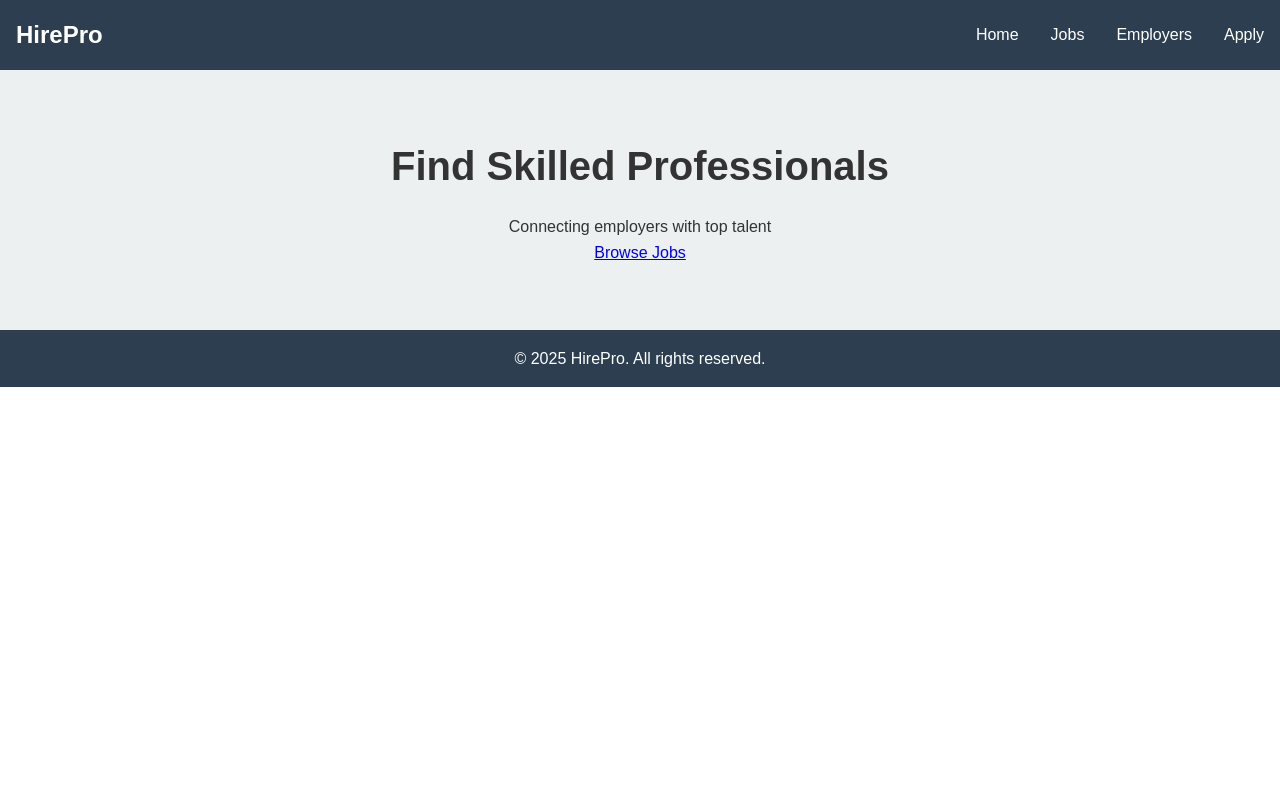
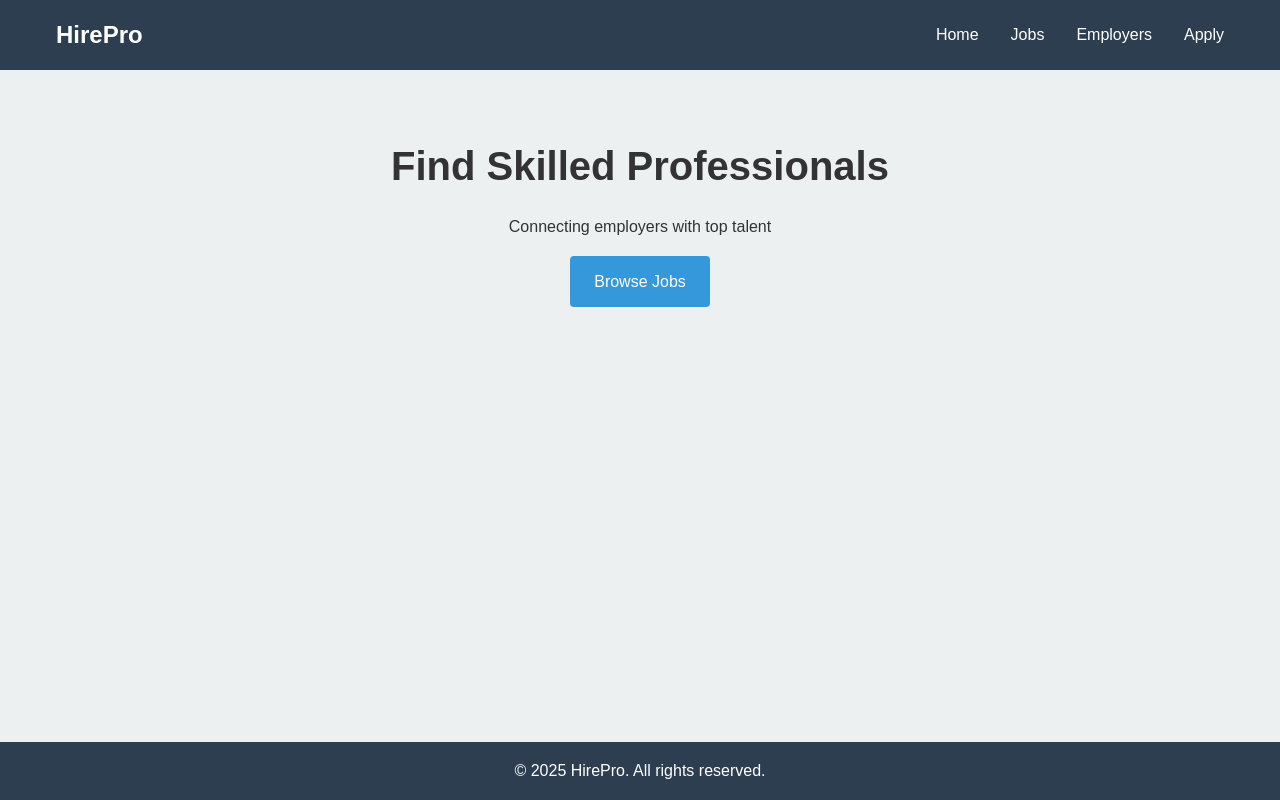
Before and after one commit to Dozie130/Website-for-skill-personel, a plain HTML site: page index.html in a window 1280 px wide. Drawn offline with Linux system fonts and the light colour scheme.

Commit message:
Update styles.css

```diff
--- a/styles.css
+++ b/styles.css
@@ -8,15 +8,23 @@
 body {
     line-height: 1.6;
     color: #333;
+    min-height: 100vh;
+    display: flex;
+    flex-direction: column;
+}
+
+header {
+    background: #2c3e50;
+    color: white;
 }
 
 nav {
-    background: #2c3e50;
-    color: white;
     padding: 1rem;
     display: flex;
     justify-content: space-between;
     align-items: center;
+    max-width: 1200px;
+    margin: 0 auto;
 }
 
 .logo {
@@ -39,9 +47,13 @@ nav a:hover {
     color: #3498db;
 }
 
+#home, #jobs, #employers, #apply {
+    padding: 4rem 2rem;
+    text-align: center;
+    flex-grow: 1;
+}
+
 #home {
-    text-align: center;
-    padding: 4rem 2rem;
     background: #ecf0f1;
 }
 
@@ -50,9 +62,18 @@ nav a:hover {
     margin-bottom: 1rem;
 }
 
-#jobs, #employers {
-    padding: 4rem 2rem;
-    text-align: center;
+.cta-btn {
+    display: inline-block;
+    margin-top: 1rem;
+    padding: 0.8rem 1.5rem;
+    background: #3498db;
+    color: white;
+    text-decoration: none;
+    border-radius: 4px;
+}
+
+.cta-btn:hover {
+    background: #2980b9;
 }
 
 .job-listings, .employer-list {
@@ -60,6 +81,9 @@ nav a:hover {
     grid-template-columns: repeat(auto-fit, minmax(250px, 1fr));
     gap: 2rem;
     margin-top: 2rem;
+    max-width: 1200px;
+    margin-left: auto;
+    margin-right: auto;
 }
 
 .job-card, .employer-card {
@@ -70,23 +94,17 @@ nav a:hover {
 }
 
 .apply-btn {
+    display: inline-block;
     margin-top: 1rem;
     padding: 0.5rem 1rem;
     background: #3498db;
     color: white;
-    border: none;
+    text-decoration: none;
     border-radius: 4px;
-    cursor: pointer;
 }
 
 .apply-btn:hover {
     background: #2980b9;
-}
-
-#apply {
-    padding: 4rem 2rem;
-    background: #ecf0f1;
-    text-align: center;
 }
 
 form {
```
